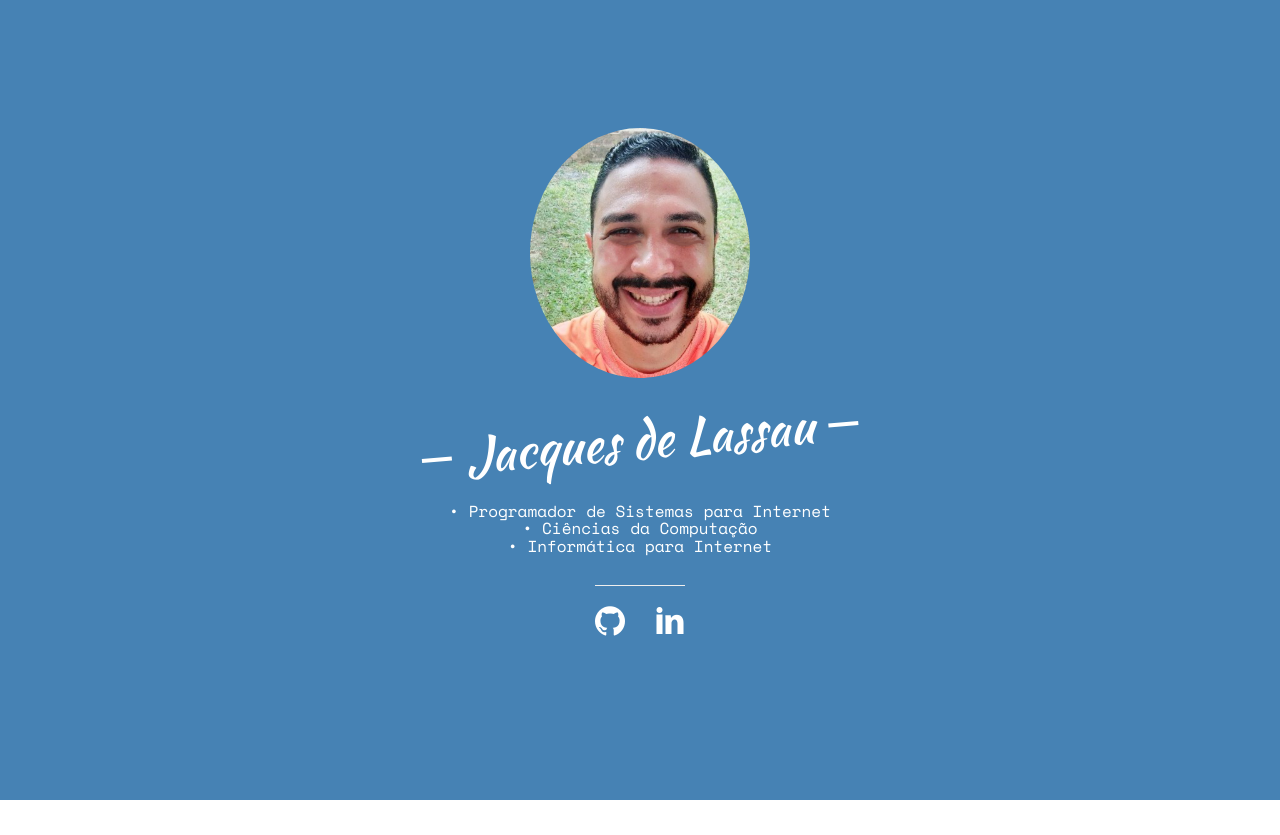
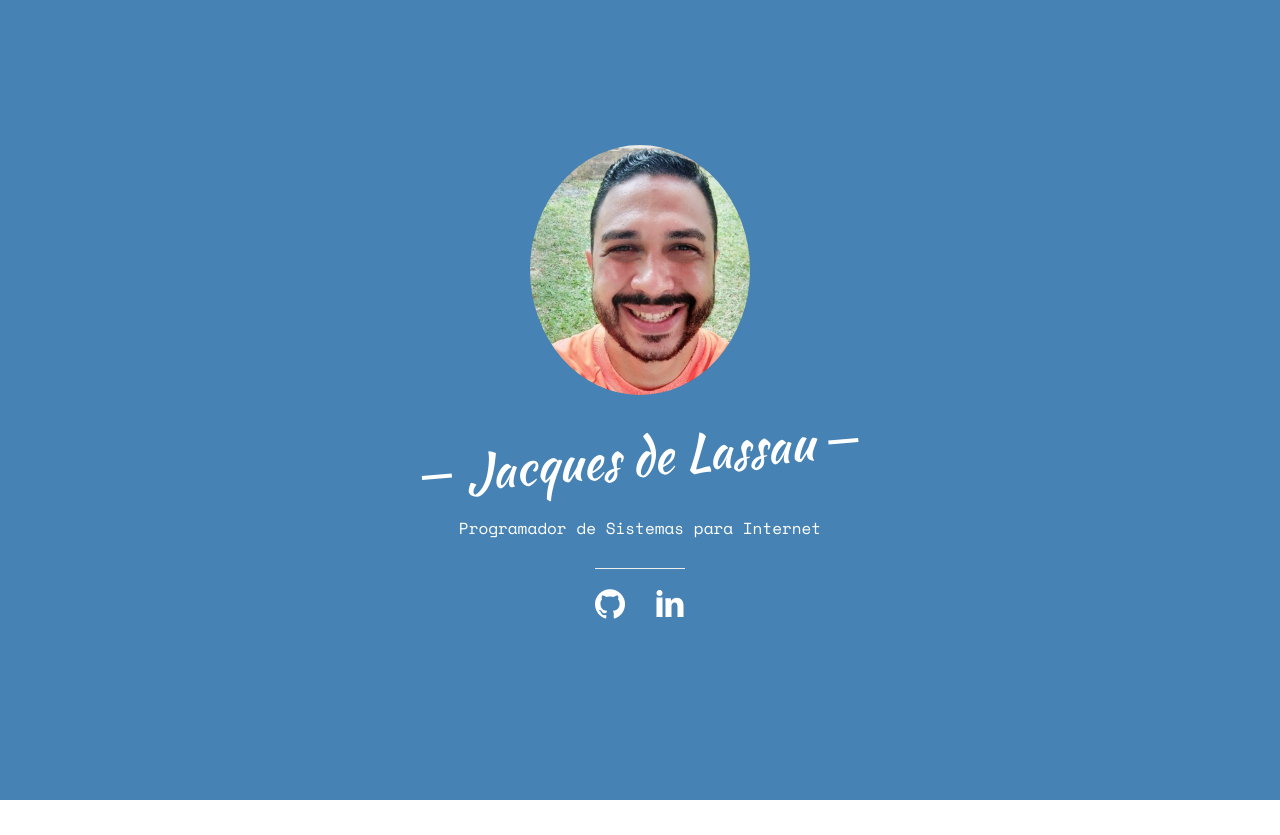
Before and after one commit to JacquesLassau/Homepage, a PHP site: page / in a window 1280 px wide. Shown: the top 835 px of the page. Run offline with PHP 8.4, Linux system fonts and the light colour scheme; some web fonts are replaced.

Commit message:
Ajustes
Descrições Profissionais
Foto

```diff
--- a/index.html
+++ b/index.html
@@ -43,9 +43,7 @@
 						<div class="display-tc js-fullheight animate-box" data-animate-effect="fadeIn">
 							<div class="profile-thumb" style="background: url(images/fotoGit.png);"></div>
 							<h1><span>Jacques de Lassau</span></h1>
-							<h3><span> • Programador de Sistemas para Internet</span></h3>
-							<h3><span> • Ciências da Computação </span></h3>
-							<h3><span> • Informática para Internet </span></h3>
+							<h3><span>Programador de Sistemas para Internet</span></h3>
 							<p>
 								<ul class="fh5co-social-icons">
 									<hr style="width: 12%;"/>
--- a/sass/style.scss
+++ b/sass/style.scss
@@ -274,7 +274,7 @@ h1, h2, h3, h4, h5, h6, figure {
 			background-repeat: no-repeat;
 			position: relative;
 			height: 200px;
-			width: 200px;
+			width: 248px;
 			margin: 0 auto;
 			margin-bottom: 30px;
 			// border: 1px solid rgba($brand-white,1);
```
